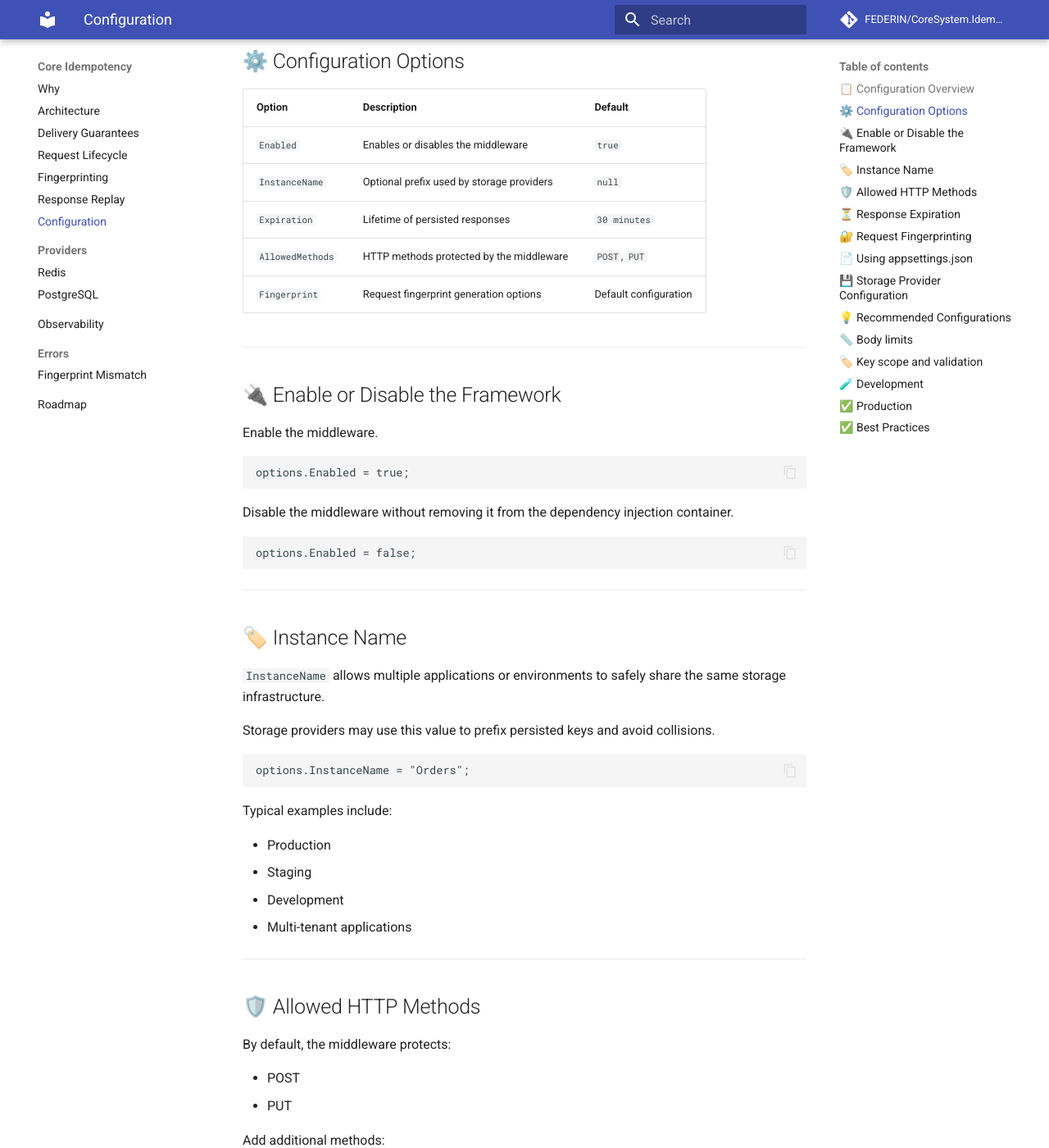
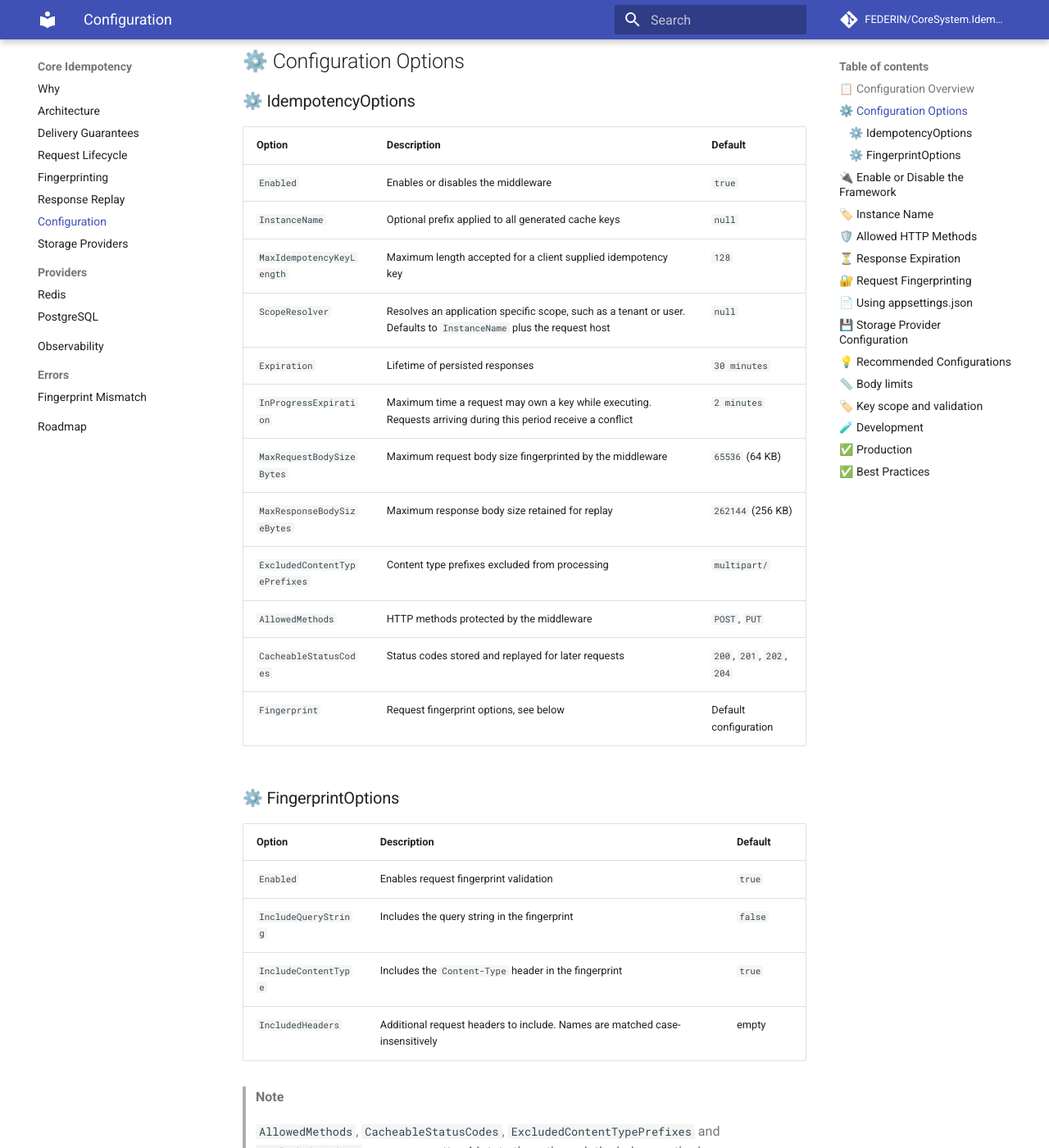
Before and after one commit to FEDERIN/CoreSystem.Idempotency, an MkDocs documentation site: the page built from docs/Configuration.md, in a window 1280 px wide and 1400 px high, scrolled down 919 px. Shown: the whole window at 82% size. Built offline with MkDocs 1.6.1 and Material for MkDocs 9.7.7, drawn with Linux system fonts in a browser that asks for light colours; comment, search, counter and statistics services are not loaded; some of the changed text lies outside the part shown.

Commit message:
docs: audit and link package tables, add H3 icons, fix README structure

```diff
--- a/docs/Configuration.md
+++ b/docs/Configuration.md
@@ -35,13 +35,39 @@ The framework can also be configured using `appsettings.json`.
 
 ## ⚙️ Configuration Options
 
+### ⚙️ IdempotencyOptions
+
 | Option | Description | Default |
 |----------|-------------|---------|
 | `Enabled` | Enables or disables the middleware | `true` |
-| `InstanceName` | Optional prefix used by storage providers | `null` |
+| `InstanceName` | Optional prefix applied to all generated cache keys | `null` |
+| `MaxIdempotencyKeyLength` | Maximum length accepted for a client supplied idempotency key | `128` |
+| `ScopeResolver` | Resolves an application specific scope, such as a tenant or user. Defaults to `InstanceName` plus the request host | `null` |
 | `Expiration` | Lifetime of persisted responses | `30 minutes` |
+| `InProgressExpiration` | Maximum time a request may own a key while executing. Requests arriving during this period receive a conflict | `2 minutes` |
+| `MaxRequestBodySizeBytes` | Maximum request body size fingerprinted by the middleware | `65536` (64 KB) |
+| `MaxResponseBodySizeBytes` | Maximum response body size retained for replay | `262144` (256 KB) |
+| `ExcludedContentTypePrefixes` | Content type prefixes excluded from processing | `multipart/` |
 | `AllowedMethods` | HTTP methods protected by the middleware | `POST`, `PUT` |
-| `Fingerprint` | Request fingerprint generation options | Default configuration |
+| `CacheableStatusCodes` | Status codes stored and replayed for later requests | `200`, `201`, `202`, `204` |
+| `Fingerprint` | Request fingerprint options, see below | Default configuration |
+
+### ⚙️ FingerprintOptions
+
+| Option | Description | Default |
+|----------|-------------|---------|
+| `Enabled` | Enables request fingerprint validation | `true` |
+| `IncludeQueryString` | Includes the query string in the fingerprint | `false` |
+| `IncludeContentType` | Includes the `Content-Type` header in the fingerprint | `true` |
+| `IncludedHeaders` | Additional request headers to include. Names are matched case-insensitively | empty |
+
+> **Note**
+>
+> `AllowedMethods`, `CacheableStatusCodes`, `ExcludedContentTypePrefixes` and
+> `IncludedHeaders` expose no setter. Mutate them through the helper
+> methods — `AddAllowedMethods`, `RemoveAllowedMethods`, `AddCacheableStatusCodes`,
+> `RemoveCacheableStatusCodes` — or by binding from configuration. Methods are
+> normalised to upper case.
 
 ---
 
--- a/mkdocs.yml
+++ b/mkdocs.yml
@@ -42,6 +42,7 @@ nav:
       - Fingerprinting: Fingerprinting.md
       - Response Replay: ResponseCaching.md
       - Configuration: Configuration.md
+      - Storage Providers: Storage.md
       - Providers:
           - Redis: Providers/Redis.md
           - PostgreSQL: Providers/PostgreSQL.md
```
Also changed, not shown: docs/Errors/idempotency-fingerprint-mismatch.md (+16 -2 lines), docs/Roadmap.md (+3 -3 lines), docs/Storage.md (added, +152 -0 lines), docs/Why.md (+8 -8 lines), docs/index.md (+8 -8 lines), src/Core.Idempotency.PostgreSql/README.md (+3 -2 lines), src/Core.Idempotency.Redis/README.md (+1 -1 lines), src/Core.Idempotency/README.md (+2 -2 lines).
